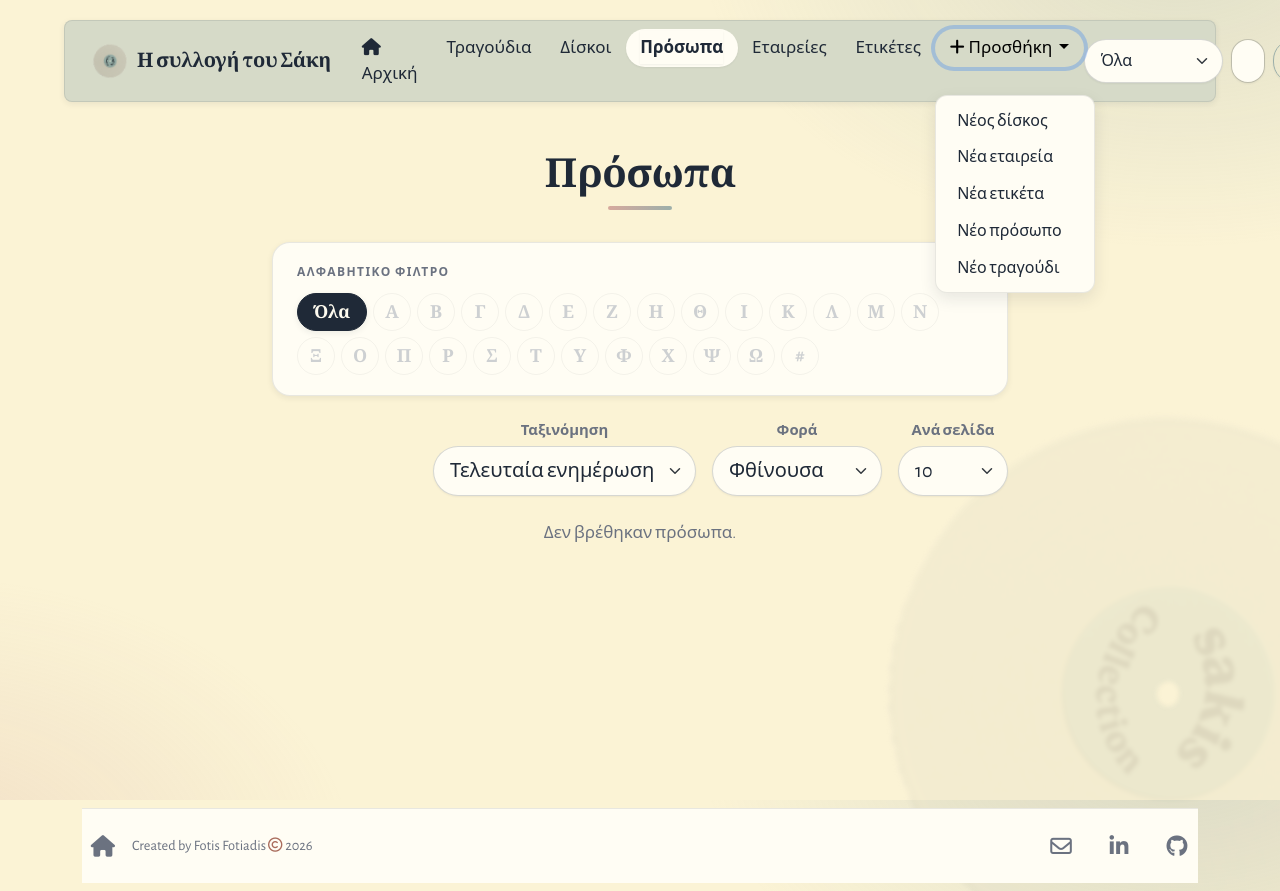
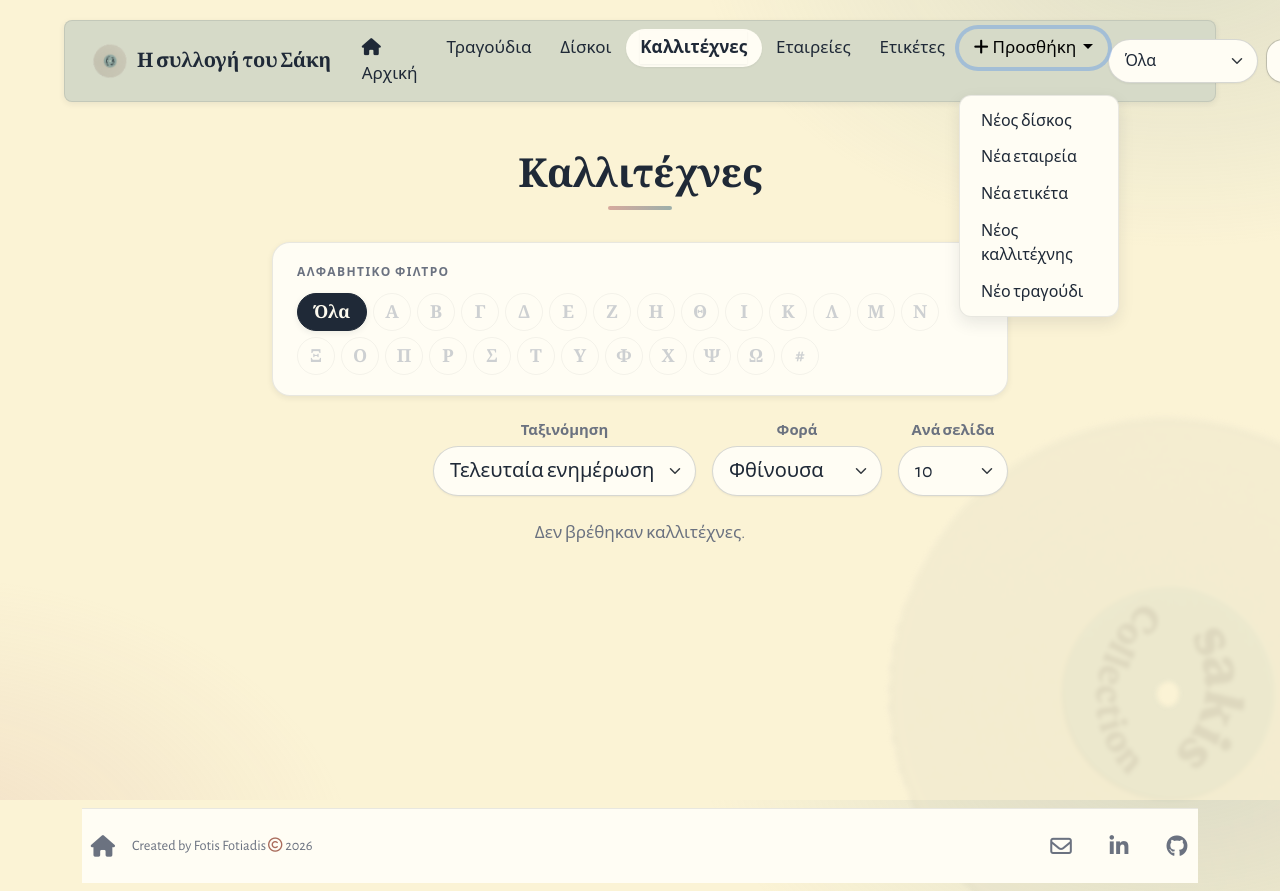
Before and after one commit to Skioulis/discograpphy-app, a Flask app: page /persons in a window 1280 px wide, after a click on "Προσθήκη". Run offline with Flask 3, Linux system fonts and the light colour scheme; data that the repository does not hold is empty.

Commit message:
Update "πρόσωπα" references to "καλλιτέχνες" across UI, forms, flash messages, and tests

```diff
--- a/app/forms/person_form.py
+++ b/app/forms/person_form.py
@@ -11,4 +11,4 @@ class PersonForm(FlaskForm):
     def validate_name(self, field):
         existing = Person.query.filter_by(name=field.data).first()
         if existing and existing.person_id != getattr(self, 'editing_id', None):
-            raise ValidationError('Υπάρχει ήδη πρόσωπο με αυτό το όνομα.')
+            raise ValidationError('Υπάρχει ήδη καλλιτέχνης με αυτό το όνομα.')
--- a/app/forms/song_form.py
+++ b/app/forms/song_form.py
@@ -3,7 +3,7 @@ from wtforms import StringField, TextAreaField, SubmitField, FieldList, FormFiel
 from wtforms.validators import DataRequired, Length, Optional
 
 class PersonSongForm(FlaskForm):
-    person_name = StringField('Πρόσωπο', validators=[Optional()])
+    person_name = StringField('Καλλιτέχνης', validators=[Optional()])
     isSinger = BooleanField('Ερμηνεία', default=False)
     isComposer = BooleanField('Σύνθεση', default=False)
     isSongwriter = BooleanField('Στίχοι', default=False)
--- a/app/routes.py
+++ b/app/routes.py
@@ -363,7 +363,7 @@ def add_person():
         )
         db.session.add(new_person)
         db.session.commit()
-        flash('Το πρόσωπο προστέθηκε με επιτυχία!', 'success')
+        flash('Ο καλλιτέχνης προστέθηκε με επιτυχία!', 'success')
         return redirect(url_for('main.home'))
     return render_template('add_pages/add_person.html', form=form)
 
@@ -543,7 +543,7 @@ def save_person(person_id):
     person.name = form.name.data
     person.notes = form.notes.data
     db.session.commit()
-    flash('Το πρόσωπο ενημερώθηκε με επιτυχία!', 'success')
+    flash('Ο καλλιτέχνης ενημερώθηκε με επιτυχία!', 'success')
     return redirect(url_for('main.single_person', person_id=person.person_id))
 
 
@@ -553,7 +553,7 @@ def delete_person(person_id):
     PeopleSong.query.filter_by(person_id=person.person_id).delete(synchronize_session=False)
     db.session.delete(person)
     db.session.commit()
-    flash('Το πρόσωπο διαγράφηκε με επιτυχία!', 'success')
+    flash('Ο καλλιτέχνης διαγράφηκε με επιτυχία!', 'success')
     return _safe_redirect('main.home')
 
 
--- a/app/templates/add_pages/add_song.html
+++ b/app/templates/add_pages/add_song.html
@@ -35,12 +35,12 @@
                         </datalist>
 
                         <div class="mb-4">
-                            <label class="form-label fw-bold">Πρόσωπα & ρόλοι</label>
+                            <label class="form-label fw-bold">Καλλιτέχνες & ρόλοι</label>
                             <div class="table-responsive">
                                 <table class="table table-bordered align-middle" id="persons-table">
                                     <thead class="table-light">
                                         <tr>
-                                            <th scope="col">Πρόσωπο</th>
+                                            <th scope="col">Καλλιτέχνης</th>
                                             <th scope="col">Ρόλοι</th>
                                             <th scope="col" style="width: 50px;"></th>
                                         </tr>
@@ -49,7 +49,7 @@
                                         {% for person_form in form.persons %}
                                         <tr class="person-row">
                                             <td>
-                                                {{ person_form.person_name(class="form-control", list="persons-datalist", placeholder="Αναζήτηση ή προσθήκη προσώπου...") }}
+                                                {{ person_form.person_name(class="form-control", list="persons-datalist", placeholder="Αναζήτηση ή προσθήκη καλλιτέχνη...") }}
                                                 {% for error in person_form.person_name.errors %}
                                                     <div class="invalid-feedback d-block">{{ error }}</div>
                                                 {% endfor %}
--- a/app/templates/index.html
+++ b/app/templates/index.html
@@ -8,7 +8,7 @@
             <p class="eyebrow mb-2">Μια προσωπική συλλογή βινυλίου</p>
             <h1 class="display-5 mb-3" style="font-weight: 900;">Η συλλογή του Σάκη</h1>
             <p class="text-muted mb-4 mx-auto mx-md-0" style="max-width: 560px;">
-                Τραγούδια, δίσκοι, τα πρόσωπα που τα δημιούργησαν, οι εταιρείες που τα κυκλοφόρησαν και οι ετικέτες τους — περιηγηθείτε, αναζητήστε και κρατήστε τα όλα σε τάξη.
+                Τραγούδια, δίσκοι, οι καλλιτέχνες που τα δημιούργησαν, οι εταιρείες που τα κυκλοφόρησαν και οι ετικέτες τους — περιηγηθείτε, αναζητήστε και κρατήστε τα όλα σε τάξη.
             </p>
             <div class="d-flex flex-wrap gap-2 justify-content-center justify-content-md-start">
                 <a href="{{ url_for('main.disks_list') }}" class="btn btn-primary"><i class="fa-solid fa-compact-disc me-2"></i>Δίσκοι</a>
--- a/app/templates/partials/_navbar.html
+++ b/app/templates/partials/_navbar.html
@@ -37,7 +37,7 @@
               <a class="nav-link{% if section == 'disks' %} active{% endif %}"{% if section == 'disks' %} aria-current="page"{% endif %} href="{{ url_for('main.disks_list') }}"><span class="navbar-text">Δίσκοι</span></a>
             </li>
             <li class="nav-item">
-              <a class="nav-link{% if section == 'persons' %} active{% endif %}"{% if section == 'persons' %} aria-current="page"{% endif %} href="{{ url_for('main.persons_list') }}"><span class="navbar-text">Πρόσωπα</span></a>
+              <a class="nav-link{% if section == 'persons' %} active{% endif %}"{% if section == 'persons' %} aria-current="page"{% endif %} href="{{ url_for('main.persons_list') }}"><span class="navbar-text">Καλλιτέχνες</span></a>
             </li>
             <li class="nav-item">
               <a class="nav-link{% if section == 'companies' %} active{% endif %}"{% if section == 'companies' %} aria-current="page"{% endif %} href="{{ url_for('main.companies_list') }}"><span class="navbar-text">Εταιρείες</span></a>
@@ -60,7 +60,7 @@
                   <a class="nav-link navbar-text" href="{{ url_for('main.add_disk_label') }}">Νέα ετικέτα</a>
                 </li>
                 <li class="nav-item">
-                  <a class="nav-link navbar-text" href="{{ url_for('main.add_person') }}">Νέο πρόσωπο</a>
+                  <a class="nav-link navbar-text" href="{{ url_for('main.add_person') }}">Νέος καλλιτέχνης</a>
                 </li>
                 <li class="nav-item">
                   <a class="nav-link navbar-text" href="{{ url_for('main.add_song') }}">Νέο τραγούδι</a>
@@ -73,7 +73,7 @@
               <option value="everything" {% if request.args.get('type', 'everything') == 'everything' %}selected{% endif %}>Όλα</option>
               <option value="disks" {% if request.args.get('type') == 'disks' %}selected{% endif %}>Δίσκοι</option>
               <option value="songs" {% if request.args.get('type') == 'songs' %}selected{% endif %}>Τραγούδια</option>
-              <option value="persons" {% if request.args.get('type') == 'persons' %}selected{% endif %}>Πρόσωπα</option>
+              <option value="persons" {% if request.args.get('type') == 'persons' %}selected{% endif %}>Καλλιτέχνες</option>
               <option value="companies" {% if request.args.get('type') == 'companies' %}selected{% endif %}>Εταιρείες</option>
               <option value="disk_labels" {% if request.args.get('type') == 'disk_labels' %}selected{% endif %}>Ετικέτες</option>
             </select>
--- a/app/templates/persons_list.html
+++ b/app/templates/persons_list.html
@@ -1,18 +1,18 @@
 {% extends 'base.html' %}
 {% import 'partials/_list_macros.html' as listm %}
-{% block title %} Πρόσωπα {% endblock %}
+{% block title %} Καλλιτέχνες {% endblock %}
 {% block body %}
-    <h1 class="mb-4 text-center">Πρόσωπα</h1>
+    <h1 class="mb-4 text-center">Καλλιτέχνες</h1>
 
     {{ listm.greek_alphabet_filter('main.persons_list', letter, greek_letters, available_letters, sort, direction, per_page) }}
 
     {{ listm.list_controls('main.persons_list', sort, direction, per_page, sort_options, per_page_choices, letter) }}
 
     {% if not persons %}
-        <p class="text-center text-muted">Δεν βρέθηκαν πρόσωπα.</p>
+        <p class="text-center text-muted">Δεν βρέθηκαν καλλιτέχνες.</p>
     {% else %}
         <p class="text-center text-muted small mb-3">
-            Εμφάνιση {{ persons|length }} από {{ pagination.total }} {{ 'πρόσωπο' if pagination.total == 1 else 'πρόσωπα' }}
+            Εμφάνιση {{ persons|length }} από {{ pagination.total }} {{ 'καλλιτέχνης' if pagination.total == 1 else 'καλλιτέχνες' }}
         </p>
         <div class="row row-cols-1 row-cols-md-2 row-cols-lg-2 g-4">
             {% for person in persons %}
@@ -27,7 +27,7 @@
                         <div class="card-footer bg-transparent border-top-0 d-flex gap-2 align-items-center">
                             <a href="{{ url_for('main.single_person', person_id=person.person_id) }}" class="btn btn-sm btn-outline-primary">Προβολή</a>
                             <a href="{{ url_for('main.single_person', person_id=person.person_id, edit=1) }}" class="btn btn-sm btn-outline-warning">Επεξεργασία</a>
-                            <form method="POST" action="{{ url_for('main.delete_person', person_id=person.person_id) }}" onsubmit="return confirm('Σίγουρα θέλετε να διαγράψετε αυτό το πρόσωπο;');" class="ms-auto m-0">
+                            <form method="POST" action="{{ url_for('main.delete_person', person_id=person.person_id) }}" onsubmit="return confirm('Σίγουρα θέλετε να διαγράψετε αυτόν τον καλλιτέχνη;');" class="ms-auto m-0">
                                 <input type="hidden" name="csrf_token" value="{{ csrf_token() }}">
                                 <input type="hidden" name="next" value="{{ url_for('main.persons_list', letter=letter, sort=sort, dir=direction, per_page=per_page, page=pagination.page) }}">
                                 <button type="submit" class="btn btn-sm btn-outline-danger">Διαγραφή</button>
--- a/app/templates/search_results.html
+++ b/app/templates/search_results.html
@@ -5,7 +5,7 @@
     'everything': 'Όλα',
     'songs': 'τραγούδια',
     'disks': 'δίσκους',
-    'persons': 'πρόσωπα',
+    'persons': 'καλλιτέχνες',
     'companies': 'εταιρείες',
     'disk_labels': 'ετικέτες'
 } %}
@@ -74,7 +74,7 @@
         {% set persons = results.get('persons') %}
         {% if persons and persons['items'] %}
             <div class="d-flex justify-content-between align-items-center mt-4">
-                <h3 class="mb-0">Πρόσωπα <span class="badge bg-secondary">{{ persons.count }}</span></h3>
+                <h3 class="mb-0">Καλλιτέχνες <span class="badge bg-secondary">{{ persons.count }}</span></h3>
                 {{ view_all('persons', persons) }}
             </div>
             <ul class="list-group my-3">
--- a/app/templates/single_pages/single_person.html
+++ b/app/templates/single_pages/single_person.html
@@ -7,7 +7,7 @@
         <div class="col-md-8">
             <div class="card shadow">
                 <div class="card-header bg-warning text-dark d-flex justify-content-between align-items-center flex-wrap gap-2">
-                    <h3 class="card-title mb-0">Στοιχεία προσώπου</h3>
+                    <h3 class="card-title mb-0">Στοιχεία καλλιτέχνη</h3>
                     <div class="form-check form-switch m-0">
                         <input class="form-check-input" type="checkbox" role="switch" id="edit-mode-toggle" {% if is_edit_mode %}checked{% endif %}>
                         <label class="form-check-label fw-semibold" for="edit-mode-toggle">Λειτουργία επεξεργασίας</label>
@@ -48,12 +48,12 @@
                             {% endfor %}
                         </ul>
                     {% else %}
-                        <p class="text-muted">Δεν υπάρχουν τραγούδια συνδεδεμένα με αυτό το πρόσωπο.</p>
+                        <p class="text-muted">Δεν υπάρχουν τραγούδια συνδεδεμένα με αυτόν τον καλλιτέχνη.</p>
                     {% endif %}
 
                     <div id="edit-actions" class="d-grid gap-2 mb-2 {% if not is_edit_mode %}d-none{% endif %}">
                         <button type="submit" form="person-form" class="btn btn-warning btn-lg">Αποθήκευση</button>
-                        <form method="POST" action="{{ url_for('main.delete_person', person_id=person.person_id) }}" onsubmit="return confirm('Σίγουρα θέλετε να διαγράψετε αυτό το πρόσωπο;');">
+                        <form method="POST" action="{{ url_for('main.delete_person', person_id=person.person_id) }}" onsubmit="return confirm('Σίγουρα θέλετε να διαγράψετε αυτόν τον καλλιτέχνη;');">
                             <input type="hidden" name="csrf_token" value="{{ csrf_token() }}">
                             <button type="submit" class="btn btn-danger btn-lg w-100">Διαγραφή</button>
                         </form>
--- a/test_routes.py
+++ b/test_routes.py
@@ -131,7 +131,7 @@ class RoutesTestCase(unittest.TestCase):
         r = self.client.post(f'/persons/{self.person_id}/save',
                              data={'name': 'Other Person', 'notes': ''})
         self.assertEqual(r.status_code, 400)
-        self.assertIn('Υπάρχει ήδη πρόσωπο'.encode(), r.data)
+        self.assertIn('Υπάρχει ήδη καλλιτέχνης'.encode(), r.data)
 
     def test_save_disk_updates_integer_size(self):
         r = self.client.post(f'/disks/{self.disk_id}/save', data={
```
Also changed, not shown: app/templates/add_pages/add_person.html (+4 -4 lines), app/templates/single_pages/single_song.html (+6 -6 lines).
